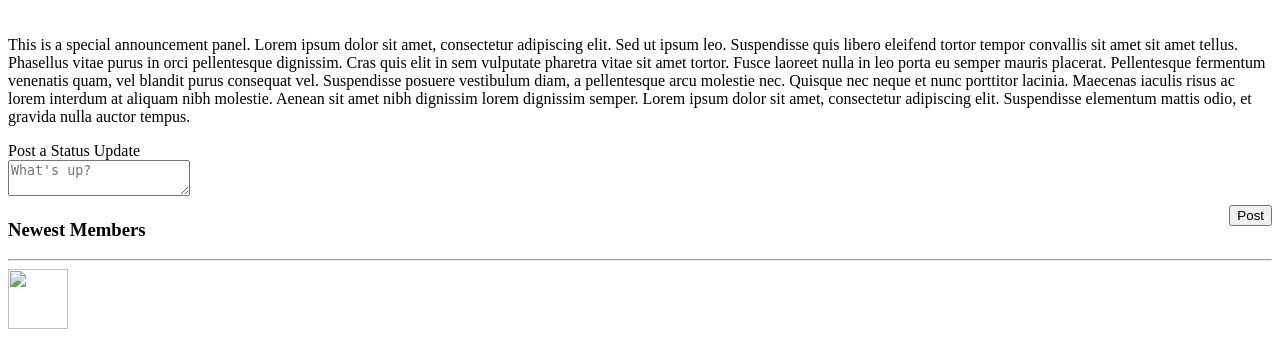
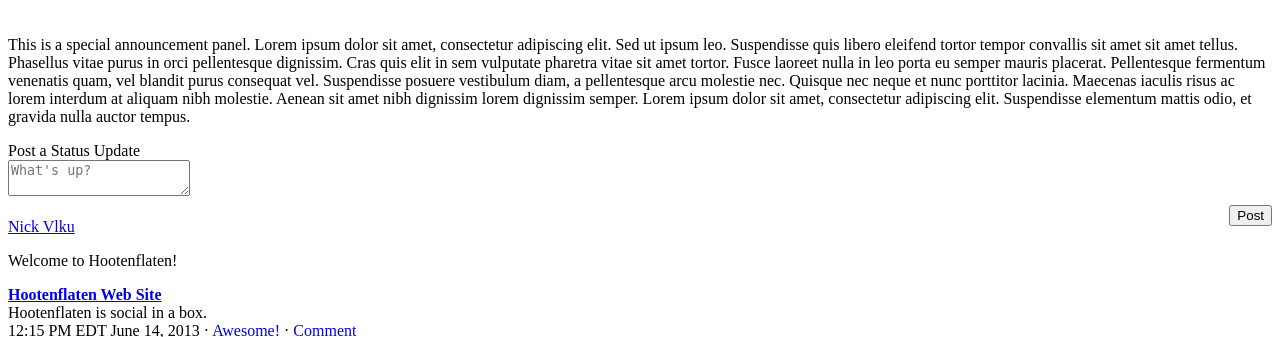
Before and after one commit to nickvlku/hootenflaten, a Flask app: template themes/plain/templates/logged_in_base.html in a window 1280 px wide. Shown: the part 516-853 px from the top of the page. Run offline with Flask 2, Linux system fonts and the light colour scheme; the template is opened without the code that fills it, so the values that code supplies are empty; parts of the project's set-up code (start-up, migrations or seed data) failed here and were passed over; some libraries are stand-ins or nearby versions.

Commit message:
Some sample status stuff

```diff
--- a/themes/plain/templates/logged_in_base.html
+++ b/themes/plain/templates/logged_in_base.html
@@ -1,5 +1,5 @@
 <!DOCTYPE html>
-<html lang="en" xmlns="http://www.w3.org/1999/html">
+<html lang="en" xmlns="http://www.w3.org/1999/html" xmlns="http://www.w3.org/1999/html">
 <head>
 
     {%block head %}
@@ -148,7 +148,7 @@
                 <p>This is a special announcement panel. Lorem ipsum dolor sit amet, consectetur adipiscing elit. Sed ut ipsum leo. Suspendisse quis libero eleifend tortor tempor convallis sit amet sit amet tellus. Phasellus vitae purus in orci pellentesque dignissim. Cras quis elit in sem vulputate pharetra vitae sit amet tortor. Fusce laoreet nulla in leo porta eu semper mauris placerat. Pellentesque fermentum venenatis quam, vel blandit purus consequat vel. Suspendisse posuere vestibulum diam, a pellentesque arcu molestie nec. Quisque nec neque et nunc porttitor lacinia. Maecenas iaculis risus ac lorem interdum at aliquam nibh molestie. Aenean sit amet nibh dignissim lorem dignissim semper. Lorem ipsum dolor sit amet, consectetur adipiscing elit. Suspendisse elementum mattis odio, et gravida nulla auctor tempus.</p>
             </div>
 
-
+            <div class="status_module" id="hootenflaten_status">
                 <div class="status_post" id="hootenflaten_status_post" >
                     <form>
                     <div class="con">
@@ -162,6 +162,33 @@
                             <button class="btn btn-primary" style="float:right; margin-top:5px;">Post</button>
                     </div>
                     </form>
+                </div>
+
+                <div class="load_status">
+                    <div class="status_img"><img src="{{current_user.profile_image}}" /></div>
+                    <div class="status_text"><a href="#" class="blue">Nick Vlku</a>
+                        <p class="text">Welcome to Hootenflaten!</p>
+                        <div class="well">
+                            <b><a href="http://hootenflaten.org">Hootenflaten Web Site</a></b><br/>
+                            Hootenflaten is social in a box.
+                        </div>
+                        <div class="date">12:15 PM EDT June 14, 2013 &middot; <a href="#" class="light_blue">
+                            Awesome!</a> &middot; <a href="#" class="light_blue">Comment</a></div>
+                    </div>
+                    <div class="clear"></div>
+                </div>
+
+                <div class="load_status">
+                    <div class="status_img"><img src="https://graph.facebook.com/1402096/picture" /></div>
+                    <div class="status_text"><a href="#" class="blue">Enia Titova</a>
+                        <p class="text">Test Post!</p>
+                        <img class="thumbnail" src="http://sphotos-a.xx.fbcdn.net/hphotos-ash4/396930_3732633712509_1541024994_n.jpg" width="200"/>
+                        <div class="date">1:21 PM EDT June 15, 2013 &middot; <a href="#" class="light_blue">
+                            Awesome!</a> &middot; <a href="#" class="light_blue">Comment</a></div>
+                    </div>
+                    <div class="clear"></div>
+                </div>
+
             </div>
             {% endblock %}
         </div>
```
Lines whose indentation alone changed are shown as unchanged.
